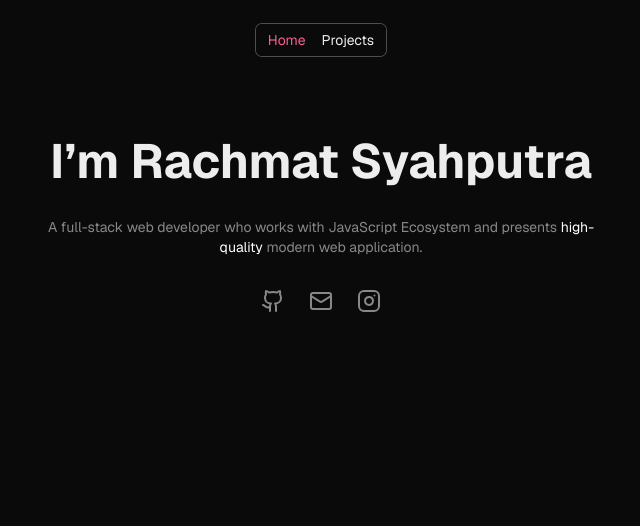
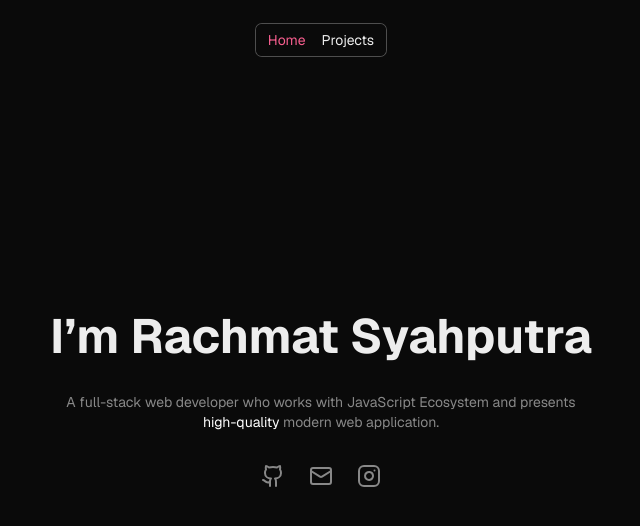
Before and after one commit to rach-syahputra/personal-website, a Next.js app: page / in a window 1280 px wide. Shown: the top 526 px of the page, without its empty margins (319-959 px from the left). Built offline with nearby package versions, Linux system fonts and the light colour scheme.

Commit message:
adjust home content layout

```diff
--- a/src/app/components/home-content.tsx
+++ b/src/app/components/home-content.tsx
@@ -6,9 +6,9 @@ import Link from 'next/link'
 
 export default function HomeContent() {
   return (
-    <Section id='home' className='h-[450px]'>
+    <Section id='home' className='relative h-screen'>
       <Header>I&rsquo;m Rachmat Syahputra</Header>
-      <Description>
+      <Description className='px-8'>
         A full-stack web developer who works with JavaScript Ecosystem and
         presents <span className='text-white'>high-quality</span> modern web
         application.
```
